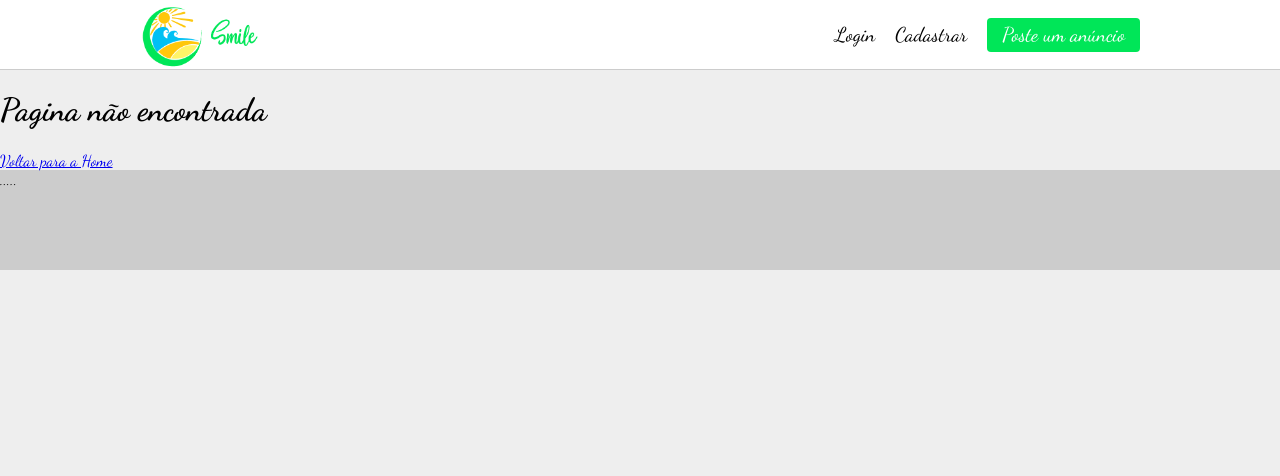
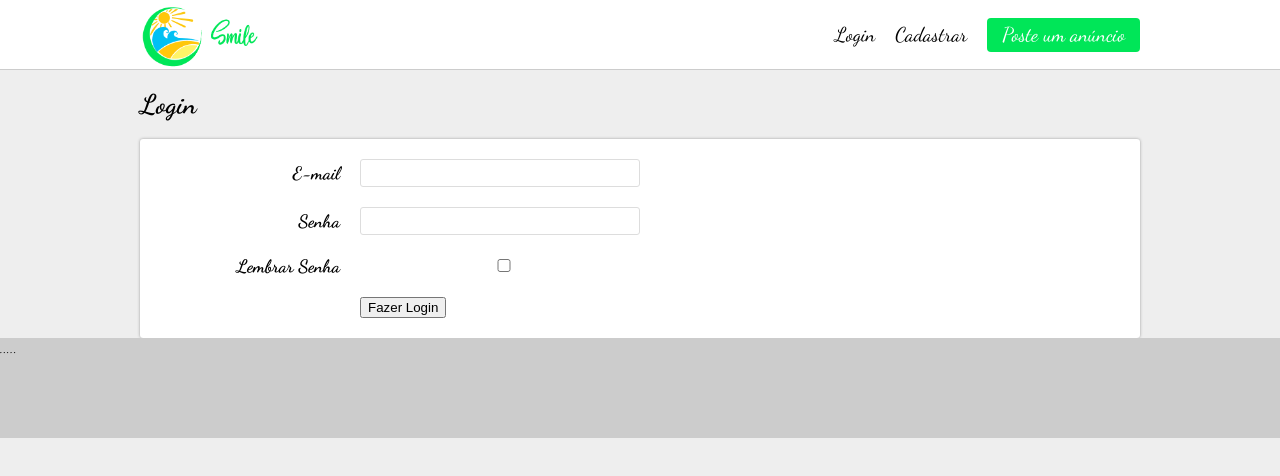
Before and after one commit to EduardoMendes418/Smile, a React (Create React App) app in the folder frontend/: page /signin in a window 1280 px wide. Shown: the top 476 px of the page. Built offline with nearby package versions, Linux system fonts and the light colour scheme.

Commit message:
first commit

```diff
--- a/frontend/src/Routes.js
+++ b/frontend/src/Routes.js
@@ -5,9 +5,9 @@
 import Home from './pages/Home';
 import About from './pages/About';
 import NotFound from './pages/NotFound';
+import SignIn from './pages/SignIn';
 
 export default () => {
-
     return (
         //Rotas
         <Switch>
@@ -17,6 +17,9 @@
             <Route exact path="/about">
                 <About/>
             </Route>
+            <Route exact path="/signin">
+                <SignIn/>
+            </Route>
             <Route>
                 <NotFound/>
             </Route>
--- a/frontend/src/components/templatecomponents.js
+++ b/frontend/src/components/templatecomponents.js
@@ -1,10 +1,18 @@
 import styled from 'styled-components';
 
+export const Template = styled.div`
 
-export const Template = styled.div``;
+`;
 
-export const PageContainer = styled.div``;
+export const PageContainer = styled.div`
+    max-width: 1000px;
+    margin: auto;
+`;
 
-export const PageTitle = styled.div``;
+export const PageTitle = styled.h1`
+    font-size: 27px;
+`;
 
-export const PageBody = styled.div``;
+export const PageBody = styled.div`
+
+`;
--- /dev/null
+++ b/frontend/src/pages/SignIn/index.js
@@ -0,0 +1,44 @@
+import React from 'react';
+
+import { PageArea } from './styled';
+
+import { PageContainer, PageTitle } from '../../components/templatecomponents'
+
+const  Page =  () => {
+    return (
+        <PageContainer>
+            <PageTitle>Login</PageTitle>
+            <PageArea>
+                <form>
+                    <label className="area">
+                        <div className="area--title">E-mail</div>
+                        <div className="area--input">
+                            <input type="email"/>
+                        </div>
+                    </label>
+                    <label className="area">
+                        <div className="area--title">Senha</div>
+                        <div className="area--input">
+                            <input type="password"/>
+                        </div>
+                    </label>
+                    <label className="area">
+                        <div className="area--title">Lembrar Senha</div>
+                        <div className="area--input">
+                            <input type="checkbox"/>
+                        </div>
+                    </label>
+                    <label className="area">
+                        <div className="area--title"></div>
+                        <div className="area--input">
+                            <button>Fazer Login</button>
+                        </div>
+                    </label>
+                </form>
+            </PageArea>
+        </PageContainer>
+
+    );
+}
+
+export default Page;
--- /dev/null
+++ b/frontend/src/pages/SignIn/styled.js
@@ -0,0 +1,50 @@
+import styled from 'styled-components';
+
+export const PageArea = styled.div`
+
+    form {
+        background-color:#fff;
+        border-radius:3px;
+        padding:10px;
+        box-shadow:0px 0px 3px #999;
+
+
+        .area {
+            display:flex;
+            align-items:center;
+            padding:10px;
+            max-width:500px;
+
+            .area--title {
+            width:200px;
+            text-align:right;
+            padding-right:20px;
+            font-weight:bold;
+            font-size:18px;
+        }
+
+        .area--input{
+            flex:1;
+
+            input {
+                width:100%;
+                font-size:14px;
+                padding:5px;
+                border:1px solid #DDD;
+                border-radius:3px;
+                outline:0;
+                transition:all ease .4s;
+
+            }
+                &:focus {
+                    border:1px solid #333;
+                    color:#333;
+                }
+
+            }
+
+        }
+
+    }
+
+`;
```
